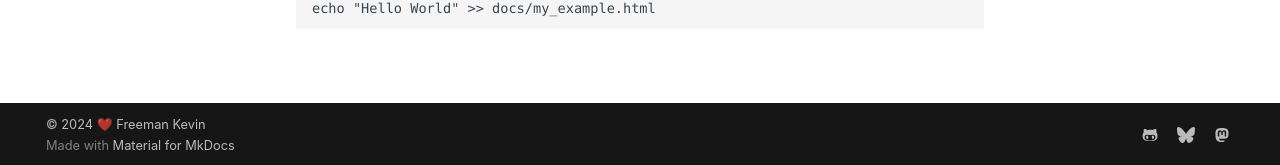
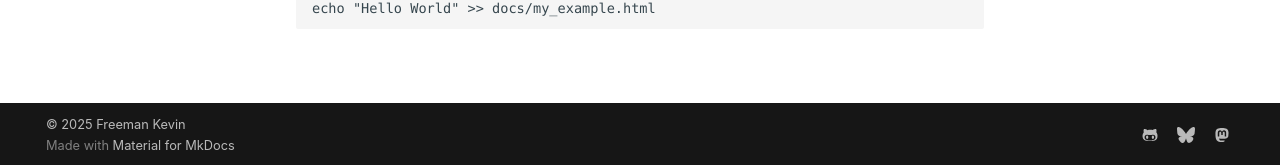
Before and after one commit to FreemanKevin/Meowtopia, an MkDocs documentation site: the page built from docs/index.md, in a window 1280 px wide. Shown: the part 732-897 px from the top of the page. Built offline with MkDocs 1.6.1 and Material for MkDocs 9.7.7, drawn with Linux system fonts in a browser that asks for light colours; some web fonts are replaced; comment, search, counter and statistics services are not loaded.

Commit message:
Update mkdocs.yml

```diff
--- a/mkdocs.yml
+++ b/mkdocs.yml
@@ -72,4 +72,4 @@ site_author: Freeman Kevin
 # 网站链接
 site_url: https://meowtopia.uk/
 # 版权信息
-copyright: "© 2024 ❤️ Freeman Kevin"
+copyright: "© 2025 Freeman Kevin"
```
